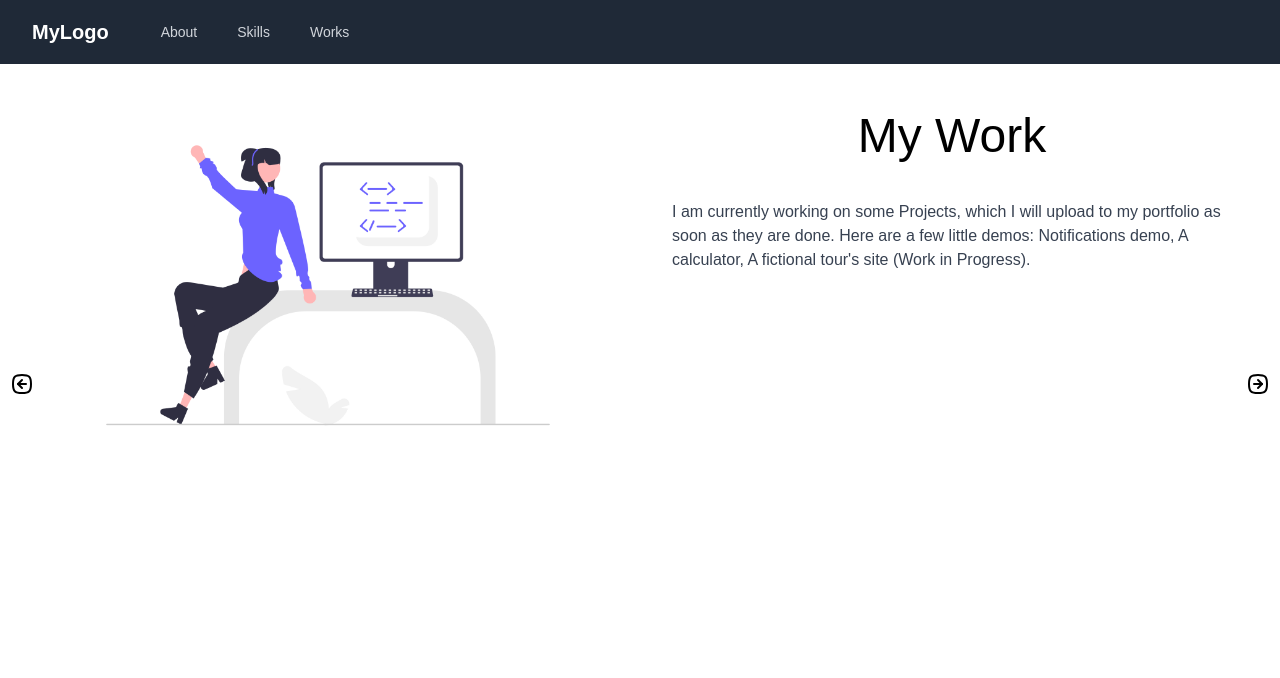
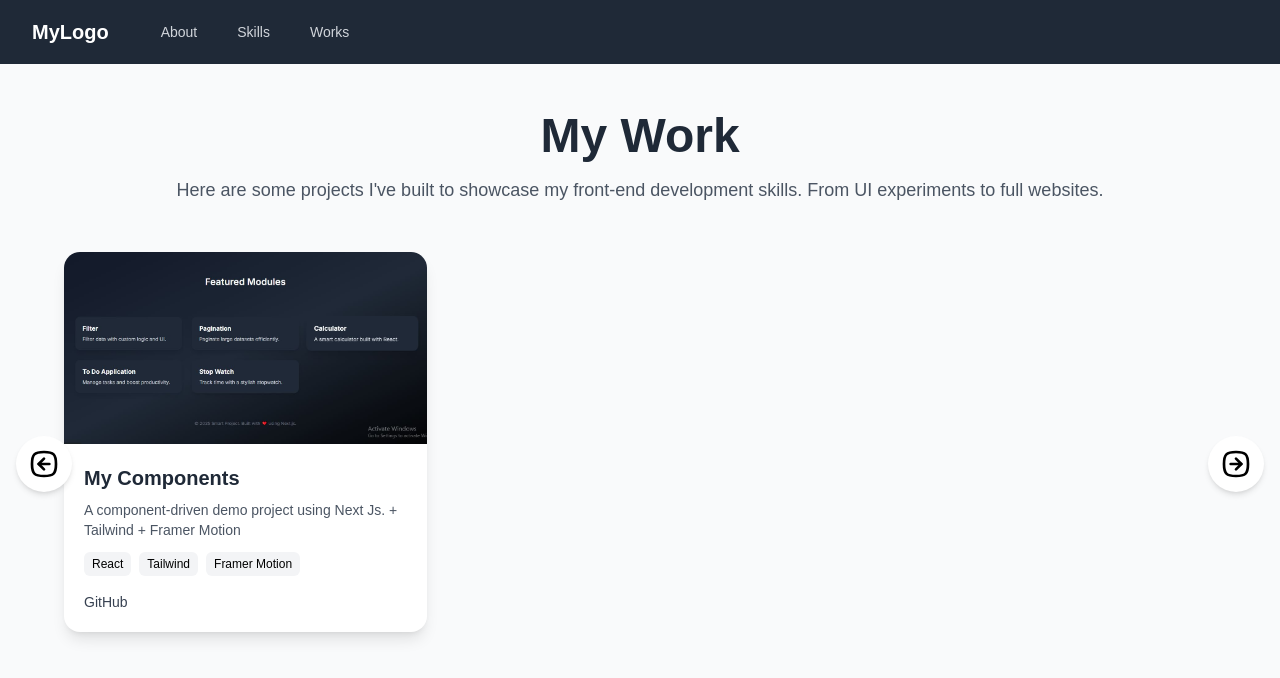
Before and after one commit to Ananya-12-cpu/My-portfolio, a Next.js app: page /works in a window 1280 px wide. Shown: the top 678 px of the page. Built offline with nearby package versions, Linux system fonts and the light colour scheme.

Commit message:
rouitng button, works image added

```diff
--- a/app/about/page.tsx
+++ b/app/about/page.tsx
@@ -23,35 +23,19 @@ const goToNextPage = () => {
     <div>
 
 <div style={{ position: "relative" }}>
-      {/* Left Arrow for Previous Page */}
+
       <button
-        style={{
-          position: "absolute",
-          left: "10px",
-          top: "40vh",
-          transform: "translateY(-50%)",
-          fontSize: "24px",
-          cursor: "pointer",
-        }}
+        className="absolute left-4 top-1/2 transform -translate-y-1/2 bg-white p-3 rounded-full shadow-md hover:bg-gray-100 z-10"
         onClick={goToPreviousPage}
       >
-      <TbSquareRoundedArrowLeft/>
+        <TbSquareRoundedArrowLeft size={32} />
       </button>
 
-      {/* Right Arrow for Next Page */}
       <button
-        style={{
-          position: "absolute",
-          right: "10px",
-          top: "40vh",
-          transform: "translateY(-50%)",
-          fontSize: "24px",
-          cursor: "pointer",
-        }}
+        className="absolute right-4 top-1/2 transform -translate-y-1/2 bg-white p-3 rounded-full shadow-md hover:bg-gray-100 z-10"
         onClick={goToNextPage}
       >
-        <TbSquareRoundedArrowRight/>
-        {/* Right Arrow Symbol */}
+        <TbSquareRoundedArrowRight size={32} />
       </button>
 
       <div className="grid grid-cols-1 md:grid-cols-2 gap-8 max-w-7xl p-8">
--- a/app/page.tsx
+++ b/app/page.tsx
@@ -1,17 +1,12 @@
-
-
-'use client'
+"use client";
 
 import { useRouter } from "next/navigation";
 import PortfolioBanner from "./components/Banner";
 // import { useRouter } from "next/router"; // Import useRouter for navigation
 import { TbSquareRoundedArrowRight } from "react-icons/tb";
 
-
-
 export default function Home() {
   const router = useRouter();
-
 
   const goToNextPage = () => {
     router.push("/about"); // Navigate to the next page (replace with your desired route)
@@ -35,23 +30,15 @@ export default function Home() {
       </button> */}
 
       {/* Right Arrow for Next Page */}
+
       <button
-        style={{
-          position: "absolute",
-          right: "10px",
-          top: "40vh",
-          transform: "translateY(-50%)",
-          fontSize: "24px",
-          cursor: "pointer",
-        }}
-        onClick={()=>goToNextPage()}
+        className="absolute right-4 top-1/2 transform -translate-y-1/2 bg-white p-3 rounded-full shadow-md hover:bg-gray-100 z-10"
+        onClick={goToNextPage}
       >
-        <TbSquareRoundedArrowRight/>
-        {/* Right Arrow Symbol */}
+        <TbSquareRoundedArrowRight size={32} />
       </button>
 
       <PortfolioBanner />
-
     </div>
   );
 }
--- a/app/skill/page.tsx
+++ b/app/skill/page.tsx
@@ -32,50 +32,23 @@ function SkillPage() {
     ],
   };
 
-  // Chart options
-  // const options = {
-  //   responsive: true,
-  //   plugins: {
-  //     legend: {
-  //       position: 'top',
-  //     },
-  //     title: {
-  //       display: true,
-  //       text: 'Monthly Sales Chart',
-  //     },
-  //   },
-  // };
+
 
   return (<>
   <div style={{ position: "relative" }}>
       {/* Left Arrow for Previous Page */}
       <button
-        style={{
-          position: "absolute",
-          left: "10px",
-          top: "40vh",
-          transform: "translateY(-50%)",
-          fontSize: "24px",
-          cursor: "pointer",
-        }}
+        className="absolute left-4 top-1/2 transform -translate-y-1/2 bg-white p-3 rounded-full shadow-md hover:bg-gray-100 z-10"
         onClick={goToPreviousPage}
       >
-      <TbSquareRoundedArrowLeft/>
+        <TbSquareRoundedArrowLeft size={32} />
       </button>
-      {/* Right Arrow for Next Page */}
+
       <button
-        style={{
-          position: "absolute",
-          right: "10px",
-          top: "40vh",
-          transform: "translateY(-50%)",
-          fontSize: "24px",
-          cursor: "pointer",
-        }}
+        className="absolute right-4 top-1/2 transform -translate-y-1/2 bg-white p-3 rounded-full shadow-md hover:bg-gray-100 z-10"
         onClick={goToNextPage}
       >
-        <TbSquareRoundedArrowRight/>
-        {/* Right Arrow Symbol */}
+        <TbSquareRoundedArrowRight size={32} />
       </button>
 
 
--- a/app/works/page.tsx
+++ b/app/works/page.tsx
@@ -2,13 +2,38 @@
 
 import Image from "next/image";
 import { useRouter } from "next/navigation";
-import { TbSquareRoundedArrowRight ,TbSquareRoundedArrowLeft} from "react-icons/tb";
+import { TbSquareRoundedArrowRight, TbSquareRoundedArrowLeft } from "react-icons/tb";
+
+const projects = [
+  {
+    title: "My Components",
+    image: "/images/myComponent.jpg",
+    description: "A component-driven demo project using Next Js. + Tailwind + Framer Motion",
+    tech: ["React", "Tailwind", "Framer Motion"],
+    live: "#",
+    github: "https://github.com/Ananya-12-cpu/My-Components",
+  },
+  // {
+  //   title: "Calculator App",
+  //   image: "/images/calculator.png",
+  //   description: "A simple and responsive calculator app with basic operations and animations.",
+  //   tech: ["HTML", "CSS", "JavaScript"],
+  //   live: "#",
+  //   github: "#",
+  // },
+  // {
+  //   title: "Fictional Tours Site",
+  //   image: "/images/tours.png",
+  //   description: "A fictional travel site (Work in Progress) with basic booking UI and responsive layout.",
+  //   tech: ["Next.js", "CSS Modules", "TypeScript"],
+  //   live: "#",
+  //   github: "#",
+  // },
+];
 
 function Work() {
   const router = useRouter();
 
-
-  // Handlers for navigation
   const goToPreviousPage = () => {
     router.push("/skill");
   };
@@ -18,60 +43,75 @@ function Work() {
   };
 
   return (
-    <div>
-        <div style={{ position: "relative" }}>
-      {/* Left Arrow for Previous Page */}
+    <div className="relative min-h-screen bg-gray-50 py-12 px-6 lg:px-16">
+      {/* Navigation Arrows */}
       <button
-        style={{
-          position: "absolute",
-          left: "10px",
-          top: "40vh",
-          transform: "translateY(-50%)",
-          fontSize: "24px",
-          cursor: "pointer",
-        }}
+        className="absolute left-4 top-1/2 transform -translate-y-1/2 bg-white p-3 rounded-full shadow-md hover:bg-gray-100 z-10"
         onClick={goToPreviousPage}
       >
-      <TbSquareRoundedArrowLeft/>
+        <TbSquareRoundedArrowLeft size={32} />
       </button>
-      {/* Right Arrow for Next Page */}
+
       <button
-        style={{
-          position: "absolute",
-          right: "10px",
-          top: "40vh",
-          transform: "translateY(-50%)",
-          fontSize: "24px",
-          cursor: "pointer",
-        }}
+        className="absolute right-4 top-1/2 transform -translate-y-1/2 bg-white p-3 rounded-full shadow-md hover:bg-gray-100 z-10"
         onClick={goToNextPage}
       >
-        <TbSquareRoundedArrowRight/>
-        {/* Right Arrow Symbol */}
+        <TbSquareRoundedArrowRight size={32} />
       </button>
 
-      <div className="grid grid-cols-1 md:grid-cols-2 gap-8 max-w-7xl p-8">
-        <div className="flex flex-col justify-center">
-          <Image
-            src="/images/about.png"
-            width={1440}
-            height={300}
-            alt="Picture of the author"
-          />
+      {/* Page Content */}
+      <div className="max-w-7xl mx-auto">
+        <div className="text-center mb-12">
+          <h1 className="text-5xl font-bold text-gray-800 mb-4">My Work</h1>
+          <p className="text-gray-600 text-lg">
+            Here are some projects I've built to showcase my front-end development skills. From UI experiments to full websites.
+          </p>
         </div>
 
-
-
-        <div className="p-4">
-          <div className="text-center text-5xl mb-10 "> My Work</div>
-          <div className=" my-5">
-            <p className="mt-4 text-gray-700">
-            I am currently working on some Projects, which I will upload to my
-  portfolio as soon as they are done. Here are a few little demos:
-  Notifications demo, A calculator, A fictional tour&apos;s site (Work in Progress).
-            </p>
+        <div className="grid grid-cols-1 md:grid-cols-2 lg:grid-cols-3 gap-8">
+          {projects.map((project, index) => (
+            <div
+              key={index}
+              className="bg-white rounded-2xl shadow-lg hover:shadow-2xl transition-shadow duration-300 overflow-hidden"
+            >
+              <Image
+                src={project.image}
+                alt={project.title}
+                width={600}
+                height={300}
+                className="w-full h-48 object-cover"
+              />
+              <div className="p-5">
+                <h3 className="text-xl font-semibold text-gray-800">{project.title}</h3>
+                <p className="text-gray-600 mt-2 text-sm">{project.description}</p>
+                <div className="flex flex-wrap mt-3 gap-2">
+                  {project.tech.map((tech, i) => (
+                    <span key={i} className="text-xs bg-gray-100 px-2 py-1 rounded-md">
+                      {tech}
+                    </span>
+                  ))}
+                </div>
+                <div className="mt-4 flex space-x-4">
+                  {/* <a
+                    href={project.live}
+                    target="_blank"
+                    rel="noopener noreferrer"
+                    className="text-blue-500 text-sm hover:underline"
+                  >
+                    Live
+                  </a> */}
+                  <a
+                    href={project.github}
+                    target="_blank"
+                    rel="noopener noreferrer"
+                    className="text-gray-700 text-sm hover:underline"
+                  >
+                    GitHub
+                  </a>
                 </div>
               </div>
+            </div>
+          ))}
         </div>
       </div>
     </div>
```
Also changed, not shown: public/images/myComponent.JPG (added). Lines whose indentation alone changed are shown as unchanged.
